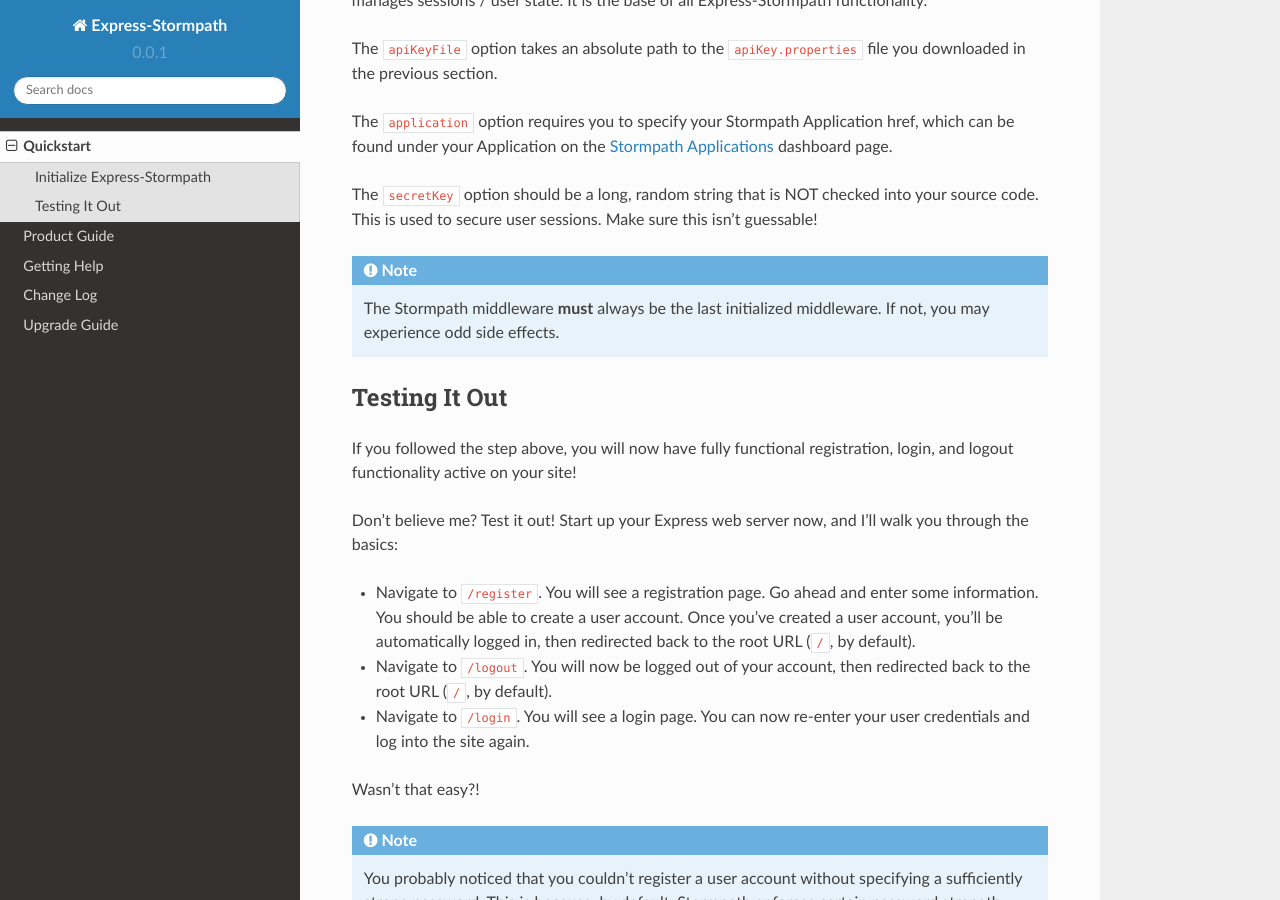
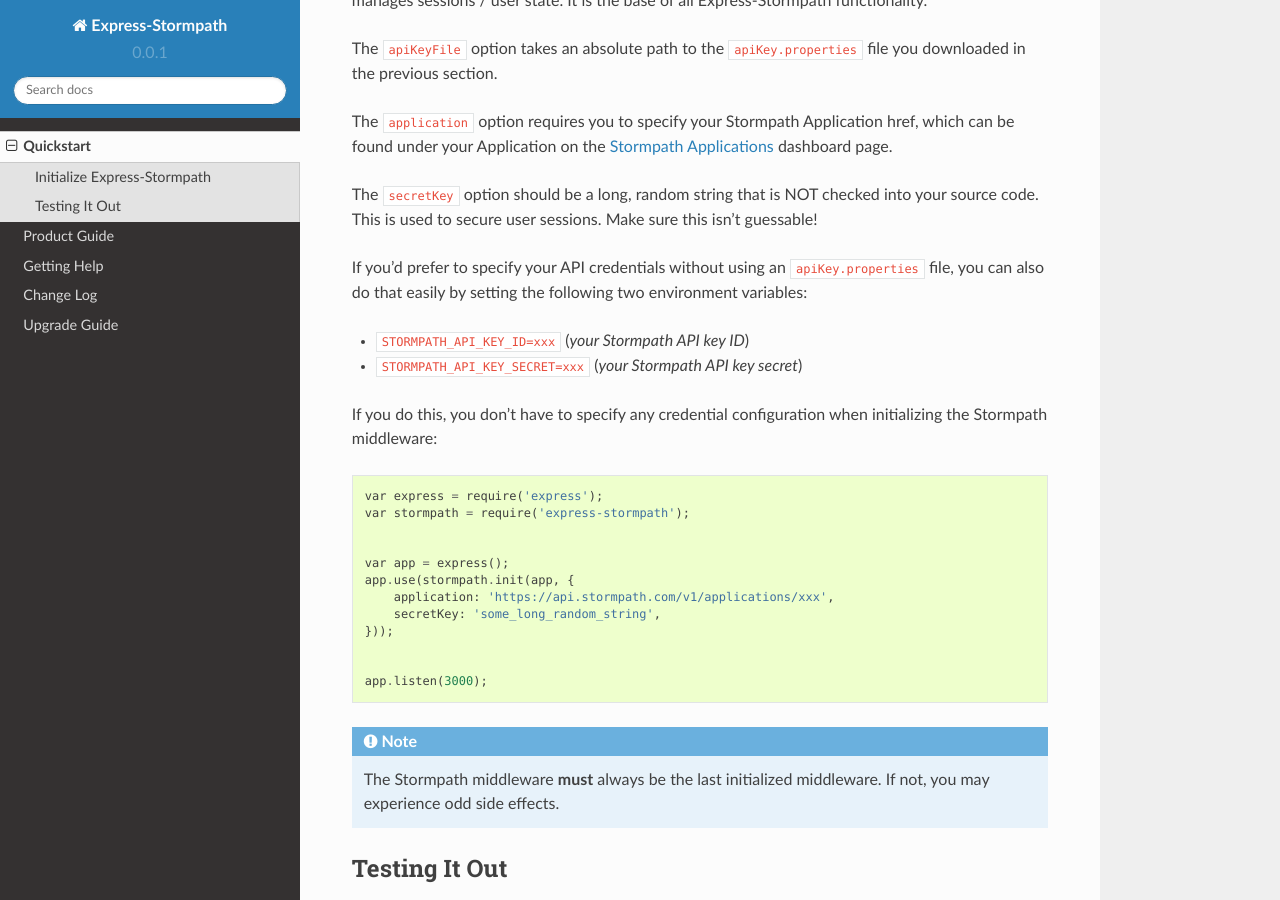
Before and after one commit to stormpath/express-stormpath, a Sphinx documentation site: the page built from docs/quickstart.rst, in a window 1280 px wide and 900 px high, scrolled down 736 px. Built offline with Sphinx 7.4.7 and the Read the Docs theme 2.0.0, drawn with Linux system fonts in a browser that asks for light colours; pages that are not in the unit, such as notebooks, are missing from menus.

Commit message:
Adding info about environment variables.

```diff
--- a/docs/quickstart.rst
+++ b/docs/quickstart.rst
@@ -47,6 +47,30 @@
 into your source code.  This is used to secure user sessions.  Make sure this
 isn't guessable!
 
+If you'd prefer to specify your API credentials without using an
+``apiKey.properties`` file, you can also do that easily by setting the following
+two environment variables:
+
+- ``STORMPATH_API_KEY_ID=xxx`` (*your Stormpath API key ID*)
+- ``STORMPATH_API_KEY_SECRET=xxx`` (*your Stormpath API key secret*)
+
+If you do this, you don't have to specify any credential configuration when
+initializing the Stormpath middleware::
+
+    var express = require('express');
+    var stormpath = require('express-stormpath');
+
+
+    var app = express();
+    app.use(stormpath.init(app, {
+        application: 'https://api.stormpath.com/v1/applications/xxx',
+        secretKey: 'some_long_random_string',
+    }));
+
+
+    app.listen(3000);
+
+
 .. note::
     The Stormpath middleware **must** always be the last initialized middleware.
     If not, you may experience odd side effects.
```
